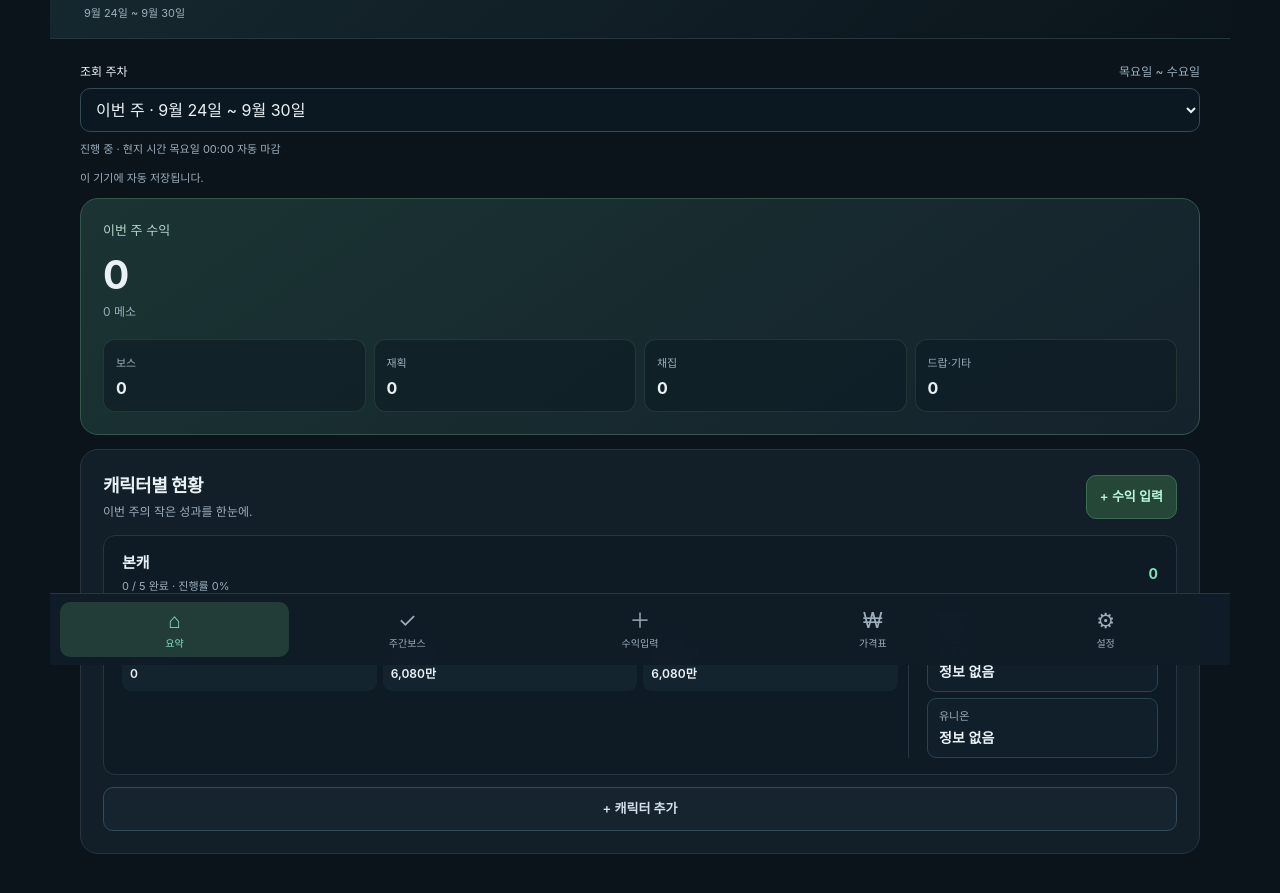
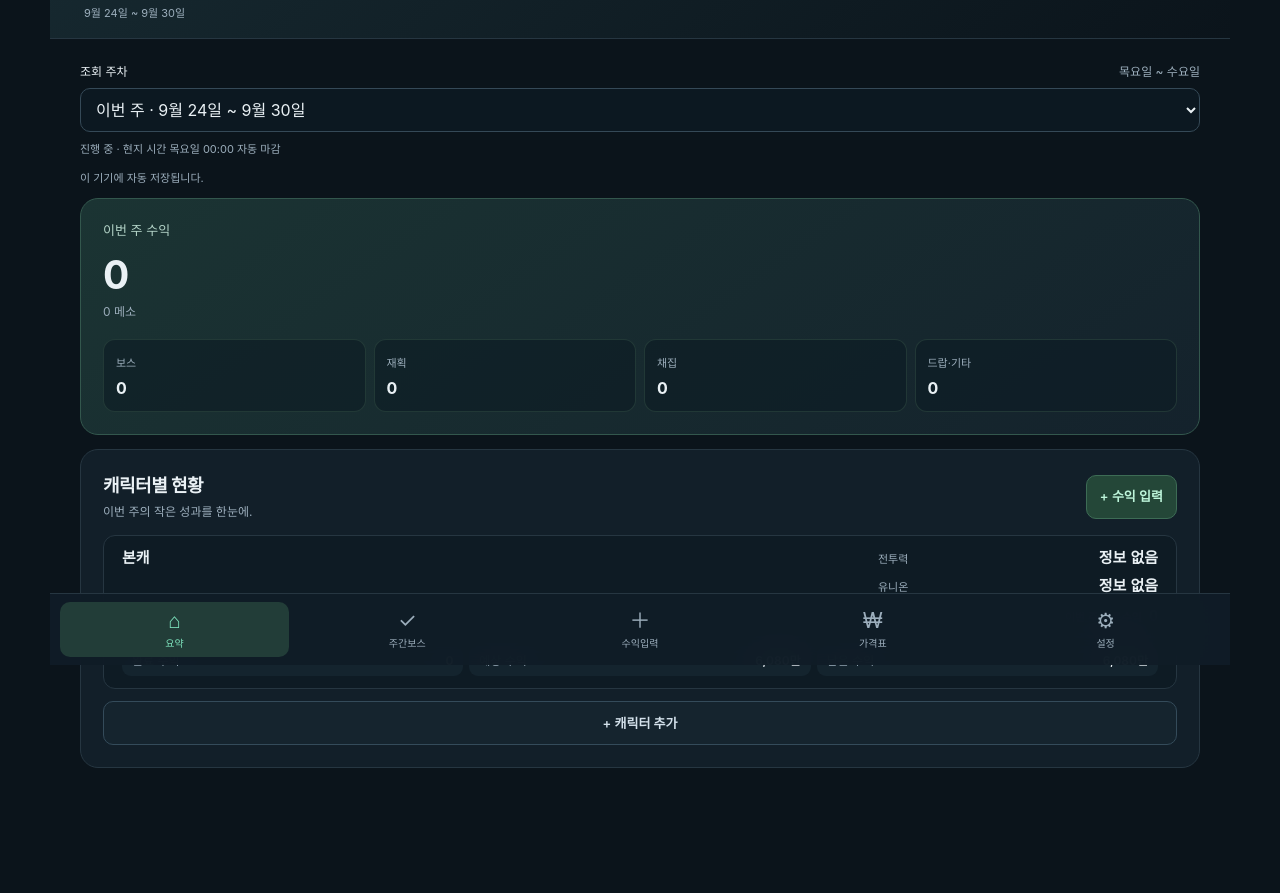
Before and after one commit to mdyjc79hj4-netizen/maple-income, a website: page index.html in a window 1280 px wide. Shown: the part 135-1028 px from the top of the page. Drawn offline with Linux system fonts and the light colour scheme.

Commit message:
Improve desktop character card readability

```diff
--- a/app.js
+++ b/app.js
@@ -673,7 +673,7 @@ function nexonSpecSummary(character) {
   const profile = character?.nexonCharacter;
   const combatPower = Number.isInteger(profile?.combatPower) ? koreanNumber(profile.combatPower) : '정보 없음';
   const unionLevel = Number.isInteger(profile?.unionLevel) ? profile.unionLevel.toLocaleString('ko-KR') : '정보 없음';
-  return `<span class="character-spec"><small class="character-spec-title">스펙 요약</small><span class="character-spec-grid"><span><small>전투력</small><b>${escapeHtml(combatPower)}</b></span><span><small>유니온</small><b>${escapeHtml(unionLevel)}</b></span></span></span>`;
+  return `<span class="character-spec"><span><small>전투력</small><b>${escapeHtml(combatPower)}</b></span><span><small>유니온</small><b>${escapeHtml(unionLevel)}</b></span></span>`;
 }
 function render() {
   if (selectedWeek && !state.weeklyHistory[selectedWeek]) selectedWeek = '';
@@ -688,7 +688,7 @@ function render() {
   $('#metrics').innerHTML = Object.entries(labels).map(([key, label]) => `<div class="metric"><small>${label}</small><b>${money(totals[key])}</b></div>`).join('');
   $('#characterList').innerHTML = (data.characters || []).map(c => {
     const s = characterStats(c), percent = s.count ? Math.round(s.done / s.count * 100) : 0;
-    return `<button type="button" class="character" data-character="${escapeHtml(c.id)}" aria-label="${escapeHtml(c.name)} 주간 보스 관리"><span class="character-main"><span class="character-identity">${nexonProfileAvatar(c, 'summary-art')}<span class="character-identity-copy"><b>${escapeHtml(c.name)}</b>${nexonProfileCopy(c)}<small>${s.done} / ${s.count} 완료 · 진행률 ${percent}%</small></span></span><strong class="character-income mint">${money(s.earned)}</strong></span><span class="character-detail"><span class="character-performance"><progress value="${s.done}" max="${s.count || 1}" aria-label="${escapeHtml(c.name)} 보스 진행률"></progress><dl><div><dt>완료 수익</dt><dd>${money(s.earned)}</dd></div><div><dt>예상 수익</dt><dd>${money(s.expected)}</dd></div><div><dt>남은 수익</dt><dd>${money(s.remaining)}</dd></div></dl></span>${nexonSpecSummary(c)}</span></button>`;
+    return `<button type="button" class="character" data-character="${escapeHtml(c.id)}" aria-label="${escapeHtml(c.name)} 주간 보스 관리"><span class="character-main"><span class="character-identity">${nexonProfileAvatar(c, 'summary-art')}<span class="character-identity-copy"><b>${escapeHtml(c.name)}</b>${nexonProfileCopy(c)}</span></span></span>${nexonSpecSummary(c)}<span class="character-progress"><span class="character-progress-head"><small>${s.done} / ${s.count} 완료 · 진행률 ${percent}%</small><span class="character-weekly-income"><small>이번 주 완료수익</small><strong class="mint">${money(s.earned)}</strong></span></span><progress value="${s.done}" max="${s.count || 1}" aria-label="${escapeHtml(c.name)} 보스 진행률"></progress></span><dl class="character-income-grid"><div><dt>완료 수익</dt><dd>${money(s.earned)}</dd></div><div><dt>예상 수익</dt><dd>${money(s.expected)}</dd></div><div><dt>남은 수익</dt><dd>${money(s.remaining)}</dd></div></dl></button>`;
   }).join('') || '<p class="empty">저장된 캐릭터가 없습니다.</p>';
   $('#addCharacter').disabled = !!isPast() || storageBlocked; $('#incomeFields').disabled = !!isPast() || storageBlocked;
   $('#incomeReadOnly').classList.toggle('hidden', !isPast()); $('#resetAll').disabled = !!isPast(); $('#resetWeek').disabled = !!isPast();
--- a/style.css
+++ b/style.css
@@ -63,10 +63,9 @@ input[type=checkbox]{accent-color:var(--mint);width:21px;min-height:21px;height:
 .danger{background:#3c252c;border-color:#65404a;color:#ffc0c0}
 .danger-text{color:var(--red)!important}
 .full{width:100%;margin-top:12px}
-.character{width:100%;display:grid;grid-template-columns:minmax(0,1fr) auto;gap:10px 14px;text-align:left;background:#0e1b24;border:1px solid var(--line);border-radius:12px;margin-top:9px;padding:13px;color:var(--text)}
+.character{width:100%;display:grid;grid-template-columns:minmax(0,1fr);gap:10px;text-align:left;background:#0e1b24;border:1px solid var(--line);border-radius:12px;margin-top:9px;padding:13px;color:var(--text)}
 .character:hover{border-color:#3a5362;background:#11212b}
-.character-main{display:flex;align-items:center;justify-content:space-between;gap:12px;grid-column:1/-1}
-.character-main>div{flex:1}
+.character-main{display:flex;align-items:center;gap:12px;min-width:0;order:1}
 .character-identity{display:flex;align-items:center;gap:10px;flex:1;min-width:0}
 .character-identity-copy{display:block;min-width:0}
 .nexon-profile-primary,.nexon-profile-world{display:block;overflow:hidden;text-overflow:ellipsis;white-space:nowrap}
@@ -81,18 +80,19 @@ input[type=checkbox]{accent-color:var(--mint);width:21px;min-height:21px;height:
 .settings-avatar img{object-position:center;transform:scale(1.8);transform-origin:center}
 .character b{font-size:15px;overflow-wrap:anywhere}
 .character small{display:block;font-size:11px;color:var(--muted);margin-top:3px}
-.character .character-income{font-size:14px;text-align:right;overflow-wrap:anywhere;max-width:48%}
-.character-detail{grid-column:1/-1;display:grid;gap:10px}
-.character-performance{display:block;min-width:0}
-.character-detail dl{grid-template-columns:repeat(3,1fr);gap:6px}
-.character-detail dl div{display:grid;gap:2px;background:#14242e;border-radius:9px;padding:8px}
-.character-detail dd{font-weight:600;overflow-wrap:anywhere}
-.character-spec{display:grid;gap:7px;padding-top:10px;border-top:1px solid var(--line)}
-.character-spec-title{color:var(--blue)!important;font-weight:700;letter-spacing:.01em}
-.character-spec-grid{display:grid;grid-template-columns:repeat(2,minmax(0,1fr));gap:6px}
-.character-spec-grid>span{display:grid;gap:2px;padding:8px 10px;border:1px solid #294351;border-radius:9px;background:#101f29}
-.character-spec-grid small{margin:0;color:var(--muted)}
-.character-spec-grid b{font-size:14px;color:var(--text);font-variant-numeric:tabular-nums;overflow-wrap:anywhere}
+.character-progress{display:grid;gap:7px;min-width:0;order:2}
+.character-progress-head{display:flex;align-items:flex-end;justify-content:space-between;gap:8px 16px;flex-wrap:wrap}
+.character-progress-head>small{margin:0;color:#c4d2dc}
+.character-weekly-income{display:flex;align-items:baseline;justify-content:flex-end;gap:7px;margin-left:auto;min-width:0;text-align:right}
+.character-weekly-income small{margin:0;white-space:nowrap}
+.character-weekly-income strong{font-size:14px;font-variant-numeric:tabular-nums;overflow-wrap:anywhere}
+.character-income-grid{display:grid;grid-template-columns:repeat(3,minmax(0,1fr));gap:6px;margin:0;order:3}
+.character-income-grid div{display:grid;gap:2px;background:#14242e;border-radius:9px;padding:7px 9px}
+.character-income-grid dd{font-weight:600;overflow-wrap:anywhere}
+.character-spec{display:grid;grid-template-columns:repeat(2,minmax(0,1fr));gap:8px;padding-top:9px;border-top:1px solid var(--line);order:4}
+.character-spec>span{display:flex;align-items:baseline;justify-content:space-between;gap:8px;min-width:0}
+.character-spec small{margin:0;color:var(--muted);white-space:nowrap}
+.character-spec b{font-size:14px;color:var(--text);font-variant-numeric:tabular-nums;text-align:right;overflow-wrap:anywhere}
 .progress-label{font-size:11px;color:var(--muted)}
 progress{width:100%;height:5px;accent-color:var(--mint);border:0;border-radius:10px;overflow:hidden}
 progress::-webkit-progress-bar{background:#263945}
@@ -298,11 +298,15 @@ dialog::backdrop{background:#0009;backdrop-filter:blur(3px)}
 .tabs{width:min(1180px,100%)}
 main{padding:24px 30px}
 .top{padding-left:34px;padding-right:34px}
-.character{padding:16px 18px;gap:12px 18px}
-.character-detail{grid-template-columns:minmax(0,1fr) 250px;align-items:stretch}
-.character-spec{padding:0 0 0 18px;border-top:0;border-left:1px solid var(--line);align-content:center}
-.character-spec-grid{grid-template-columns:1fr}
-.character-spec-grid>span{padding:9px 11px}
+.character{grid-template-columns:minmax(0,1fr) minmax(220px,280px);grid-template-areas:"profile spec" "progress progress" "income income";column-gap:24px;row-gap:8px;padding:11px 18px 12px}
+.character-main{grid-area:profile}
+.character-spec{grid-area:spec;grid-template-columns:1fr;align-content:center;gap:5px;padding:0;border:0}
+.character-spec>span{display:grid;grid-template-columns:68px minmax(0,1fr);gap:10px}
+.character-spec b{font-size:15px}
+.character-progress{grid-area:progress}
+.character-income-grid{grid-area:income}
+.character-income-grid div{grid-template-columns:auto minmax(0,1fr);align-items:baseline;padding:6px 10px}
+.character-income-grid dd{text-align:right}
 }
 
 @media(max-width:360px){main{padding:12px}
@@ -321,8 +325,8 @@ main{padding:24px 30px}
 .more-menu{grid-column:2;grid-row:1}
 .direct-boss-row{grid-template-columns:minmax(0,1fr) 78px 78px;padding:8px 7px;gap:5px}
 .direct-boss-row select{padding:6px 5px;font-size:11px}
-.character-detail dl{grid-template-columns:1fr}
-.character-spec-grid{grid-template-columns:1fr 1fr}
+.character-income-grid{grid-template-columns:1fr}
+.character-spec{grid-template-columns:1fr 1fr}
 .panel[data-page="income"],.panel[data-page="settings"]{padding-left:13px;padding-right:13px}
 .compact-record{grid-template-columns:minmax(0,1fr) 40px;padding:9px 6px 9px 11px}
 .compact-record>strong{grid-column:1;grid-row:2;text-align:left;max-width:none}
```
Also changed, not shown: verify.mjs (+37 -3 lines).
